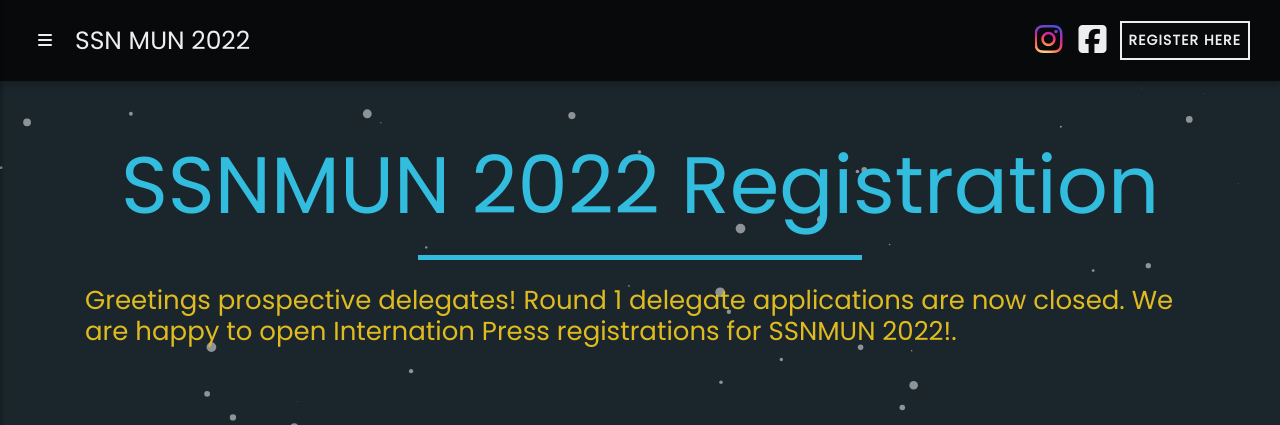
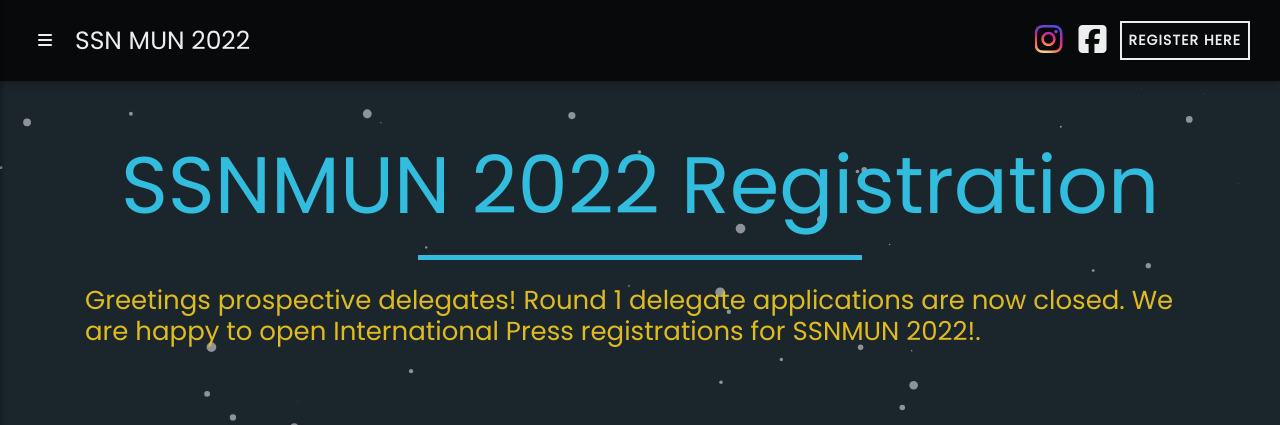
Before and after one commit to MaheshBharadwaj/SSN-MUN-Website, a Flask app: page /registrations in a window 1280 px wide. Shown: the top 425 px of the page. Run offline with Flask 2, Linux system fonts and the light colour scheme; some libraries are stand-ins or nearby versions; some web fonts are replaced.

Commit message:
update requirements.txt

```diff
--- a/requirements.txt
+++ b/requirements.txt
@@ -2,6 +2,7 @@ flask==1.1.1
 firebase-admin==5.1.0
 google-api-core==1.23.0
 google-auth-httplib2
+google-cloud-firestore==2.3.4
 openpyxl==3.0.6
 google-api-python-client==1.12.8
 google_auth_oauthlib==0.4.2
--- a/templates/registrations.html
+++ b/templates/registrations.html
@@ -5,7 +5,7 @@
     <div class="reg-heading container">
         <h1>SSNMUN 2022 Registration</h1>
         <h2 style="text-align: left;">
-            Greetings prospective delegates! Round 1 delegate applications are now closed. We are happy to open Internation Press registrations for SSNMUN 2022!.
+            Greetings prospective delegates! Round 1 delegate applications are now closed. We are happy to open International Press registrations for SSNMUN 2022!.
         </h2>
         <!-- <div style="margin-top: 1rem;" class="alert alert-warning alert-dismissible fade show" role="alert">
                 <strong>Pay Now!</strong> Click <a href="/payments" style="text-decoration: underline;">Here</a> to pay now
```
